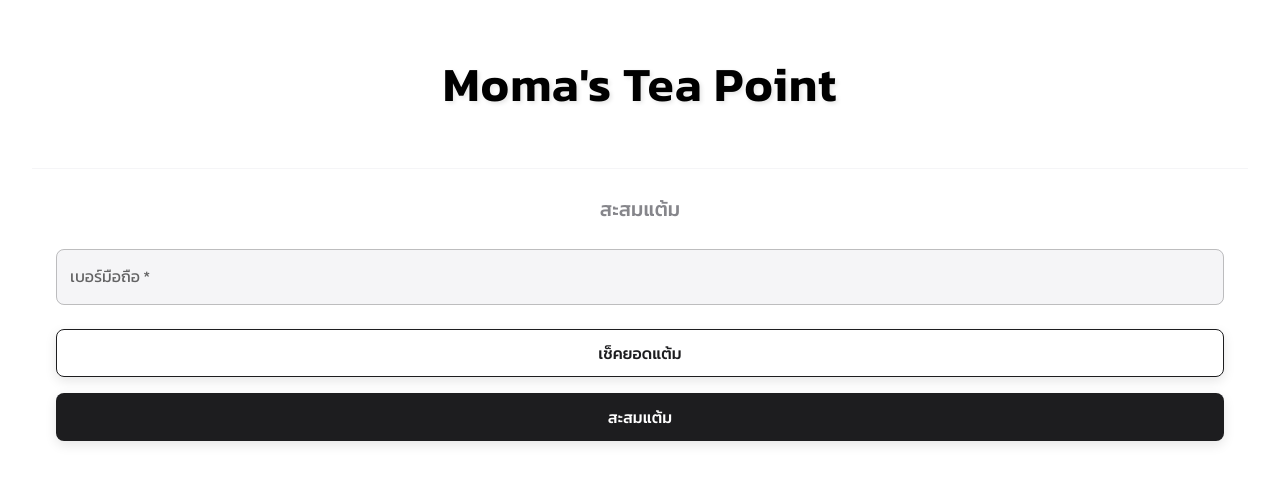
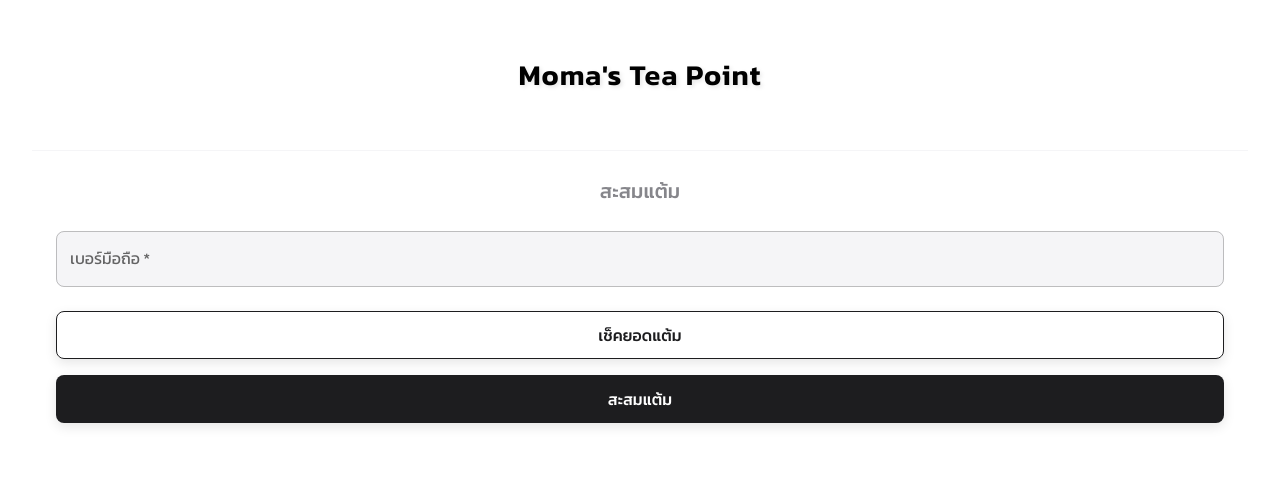
Before and after one commit to dirlenor/reward2, a React (Vite) app: page /#/ in a window 1280 px wide. Shown: the top 484 px of the page. Built offline with nearby package versions, Linux system fonts and the light colour scheme; no server answers.

Commit message:
feat: ลดขนาดฟอนต Moma's Tea Point

```diff
--- a/src/pages/PhoneInput.tsx
+++ b/src/pages/PhoneInput.tsx
@@ -179,13 +179,14 @@
           }}
         >
           <Typography
-            variant="h3"
+            variant="h5"
             sx={{
               color: '#000',
               fontWeight: 700,
               textAlign: 'center',
               letterSpacing: '1px',
-              textShadow: '2px 2px 4px rgba(0,0,0,0.1)'
+              textShadow: '2px 2px 4px rgba(0,0,0,0.1)',
+              fontSize: '1.8rem'
             }}
           >
             Moma's Tea Point
```
